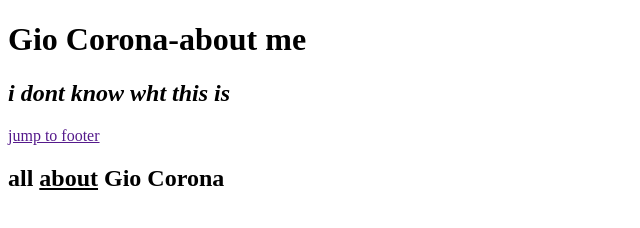
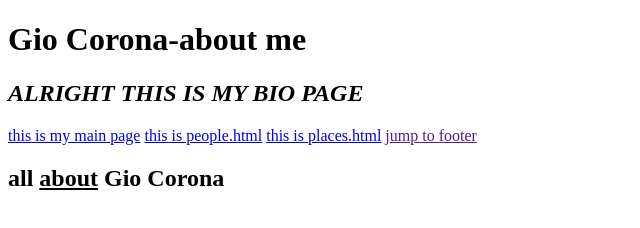
Before and after one commit to GioCorona123/projects, a plain HTML site: page w2_bio/index.html in a window 1280 px wide. Shown: the whole page, without its empty margins (0-640 px from the left). Drawn offline with Linux system fonts and the light colour scheme.

Commit message:
few edits

```diff
--- a/w2_bio/index.html
+++ b/w2_bio/index.html
@@ -13,15 +13,15 @@
         <div id="header">
 
             <h1 id="title" class="fancy">Gio Corona-about me</h1>
-            <h2 class="fancy"><i>i dont know wht this is</i></h2>
+            <h2 class="fancy"><i>ALRIGHT THIS IS MY BIO PAGE</i></h2>
         </div>
         <!--#nav-->
         <div id="nav">
 
             <!--internal page links blah blah balh-->
-            <a href="index.html"></a>
-            <a href="people.html"></a>
-            <a href="places.html"></a>
+            <a href="index.html">this is my main page</a>
+            <a href="people.html">this is people.html</a>
+            <a href="places.html">this is places.html</a>
             <!--internal jump links (different from page links ig)-->
             <a href="">jump to footer</a>
             <!--external links (supposed to mean something)-->
```
